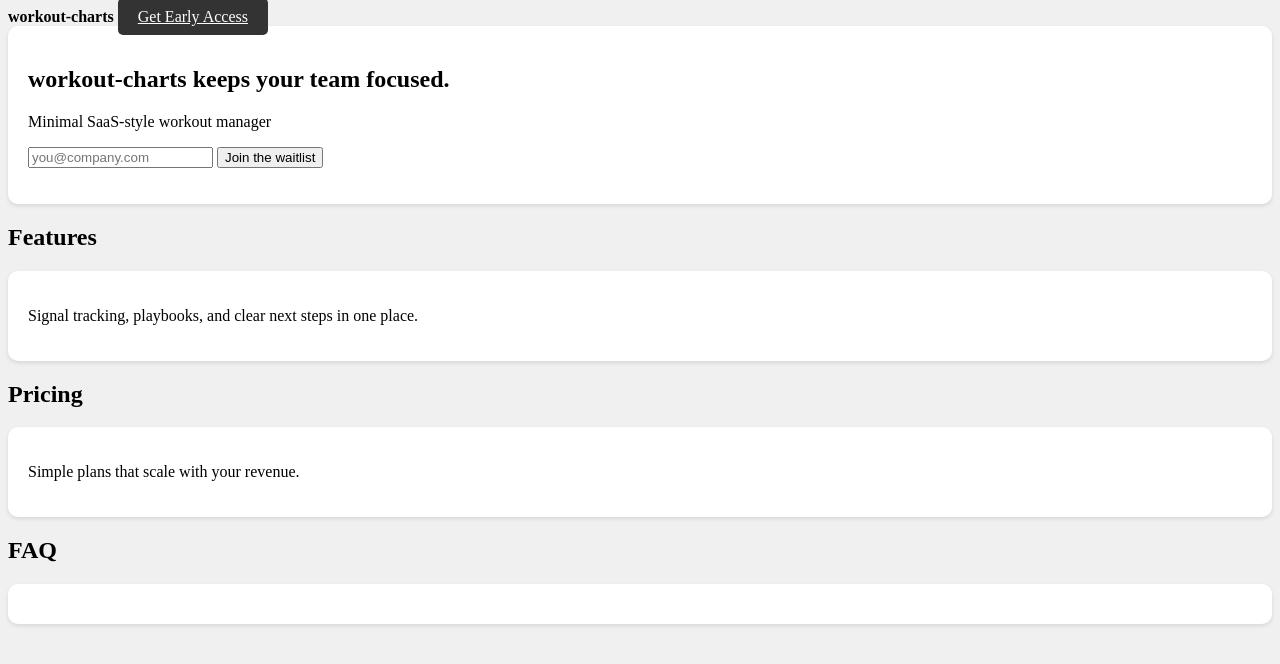
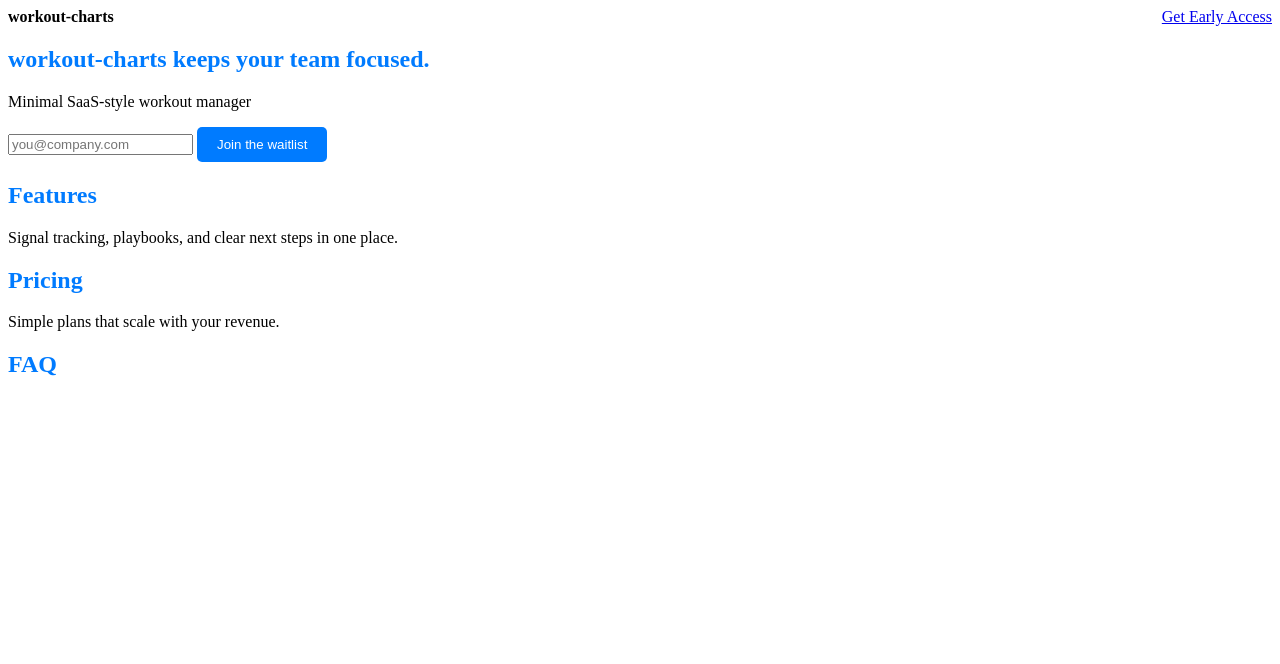
Before and after one commit to XSpiritWizardX/workout-charts, a website: page public/index.html in a window 1280 px wide. Drawn offline with Linux system fonts and the light colour scheme.

Commit message:
Update public/styles.css

```diff
--- a/public/styles.css
+++ b/public/styles.css
@@ -1,21 +1,28 @@
-body { background-color: #f0f0f0; }
-
-.card {
-  background-color: #fff;
+<style>
+body {
+  background-color: #f7f7f7;
+}
+header {
+  display: flex;
+  justify-content: space-between;
+}
+h1, h2 {
+  color: #007bff;
+}
+card {
   padding: 20px;
   border-radius: 10px;
-  box-shadow: 0 2px 4px rgba(0, 0, 0, 0.1);
+  box-shadow: 0 4px 8px rgba(0, 0, 0, 0.1);
 }
-
-.button {
-  background-color: #333;
-  color: #fff;
+button[type="submit"] {
+  background-color: #007bff;
+  color: #ffffff;
   padding: 10px 20px;
   border: none;
   border-radius: 5px;
   cursor: pointer;
 }
-
-.button:hover {
-  background-color: #444;
+button[type="submit":hover] {
+  background-color: #0056b3;
 }
+</style>
```
